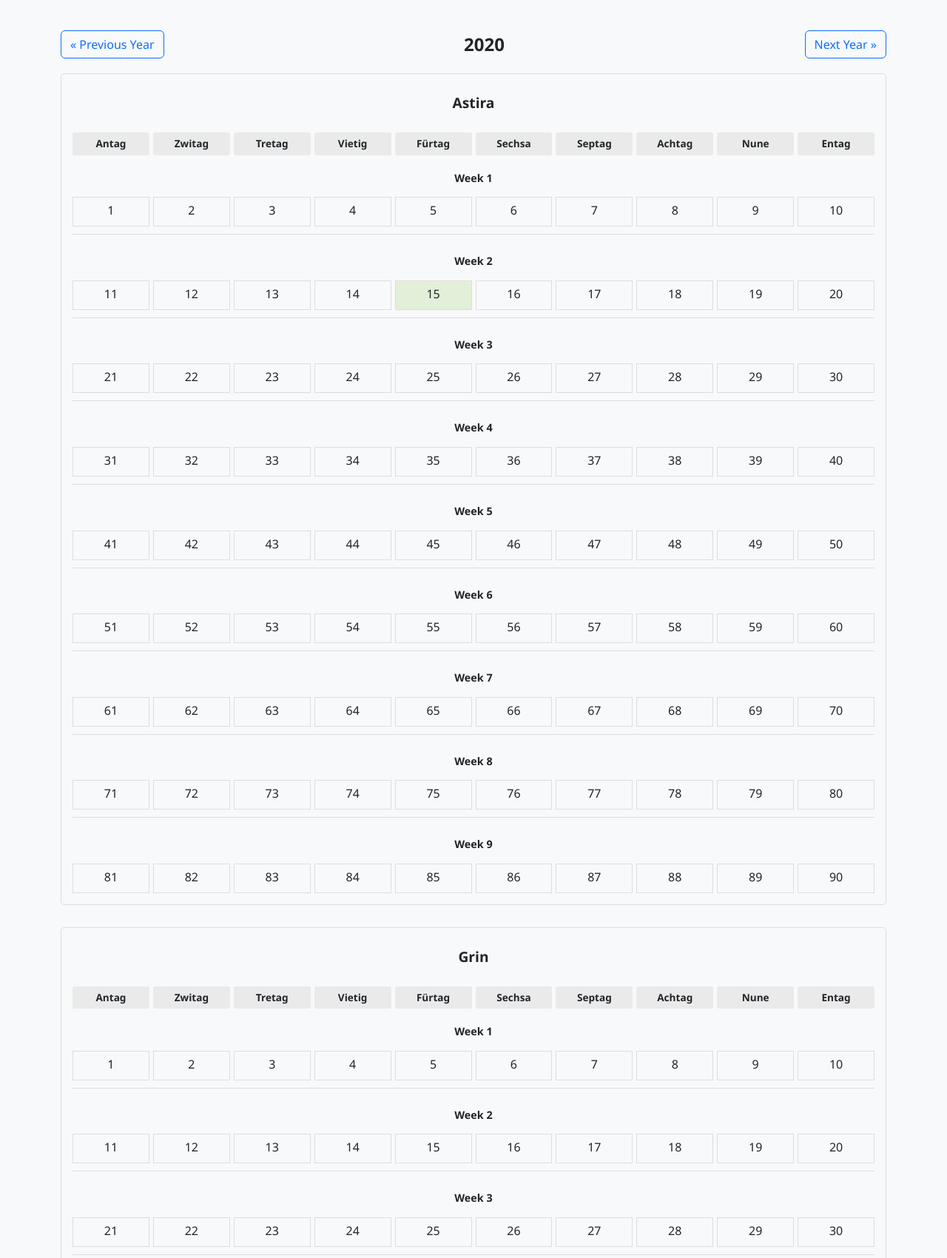
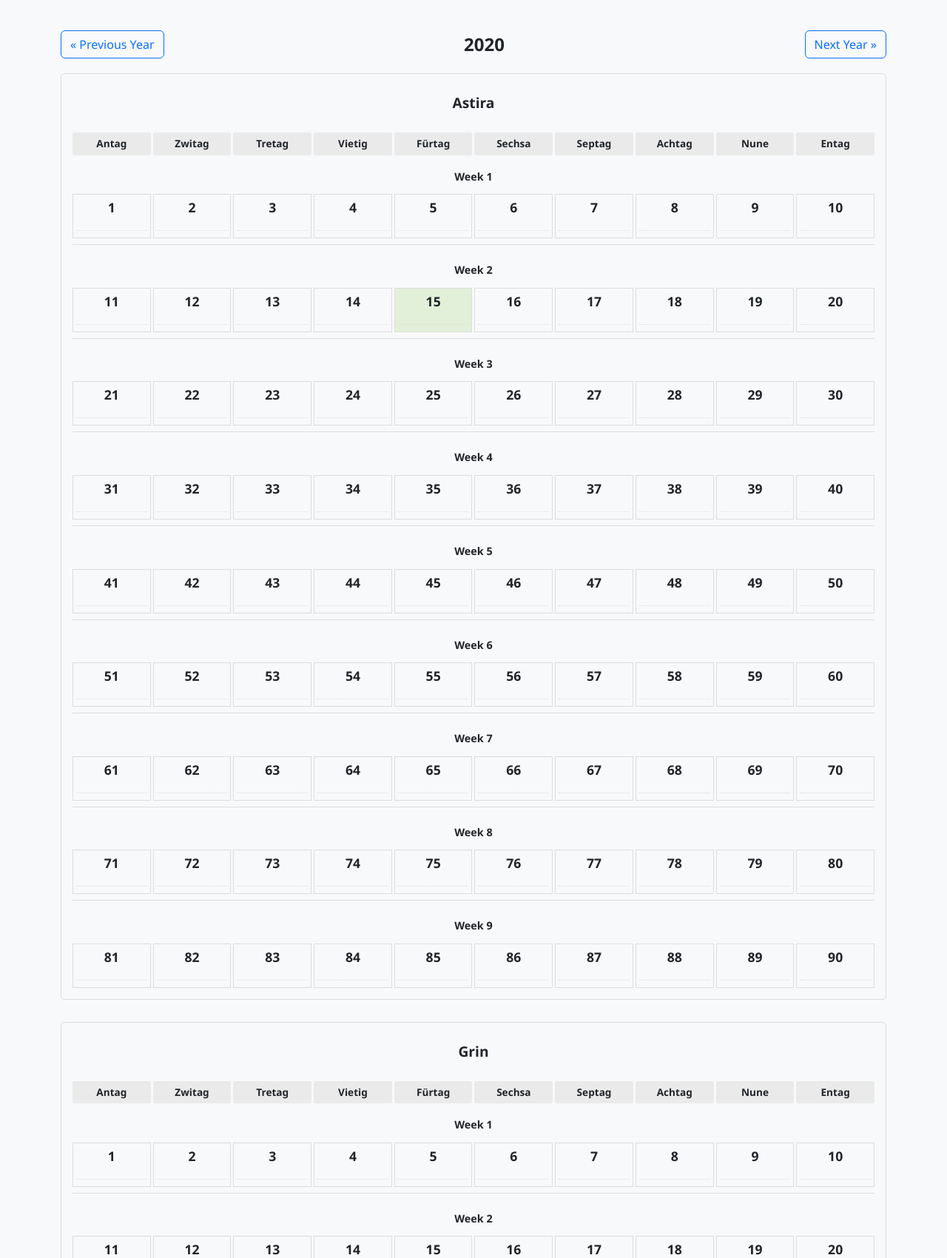
Before and after one commit to fabicious/kalandar, a Flask app: template kalandar/templates/calendar.html in a window 1280 px wide. Shown: the part 229-1929 px from the top of the page at 74% size. Run offline with Flask 3, Linux system fonts and the light colour scheme; the template is opened without the code that fills it: most values are stand-ins (such as "Sample title", 1, 10 or a date in 2020).

Commit message:
Show Gregorian date in each calendar day cell
- Add small formatted date display in each calendar day cell
- Add API endpoint to fetch date mappings when changing years
- Improve cell styling to accommodate Gregorian dates
- Use shorter date format (MM/DD/YY) for space efficiency
- Add visual separator between custom day and Gregorian date

🤖 Generated with [Claude Code](https://claude.ai/code)

Co-Authored-By: Claude <noreply@anthropic.com>

```diff
--- a/kalandar/models.py
+++ b/kalandar/models.py
@@ -74,6 +74,10 @@ def custom_to_standard_date(custom_year, custom_month, custom_day):
     standard_date = standard_epoch + timedelta(days=days_since_custom_epoch)
 
     return standard_date
+
+def format_standard_date(date):
+    """Format a standard date in a short format (MM/DD/YY)"""
+    return date.strftime("%m/%d/%y")
 
 def standard_to_custom_date(standard_date):
     """Convert a standard Gregorian date to our custom calendar date"""
--- a/kalandar/templates/calendar.html
+++ b/kalandar/templates/calendar.html
@@ -46,14 +46,32 @@
     .days-grid {
         display: grid;
         grid-template-columns: repeat(10, 1fr);
-        gap: 5px;
+        gap: 3px;
     }
     .day-cell {
-        height: 40px;
+        height: 60px;
         border: 1px solid #ddd;
         text-align: center;
-        padding: 5px;
+        padding: 4px;
         cursor: pointer;
+        display: flex;
+        flex-direction: column;
+        justify-content: space-between;
+    }
+    .day-number {
+        font-size: 1.1em;
+        font-weight: bold;
+        margin-bottom: 2px;
+    }
+    .gregorian-date {
+        font-size: 0.65em;
+        color: #666;
+        white-space: nowrap;
+        overflow: hidden;
+        text-overflow: ellipsis;
+        margin-bottom: 3px;
+        border-top: 1px dotted #ddd;
+        padding-top: 2px;
     }
     .day-cell:hover {
         background-color: #f0f0f0;
@@ -235,6 +253,18 @@
             // Update year display
             document.getElementById('current-year').textContent = currentYear;
 
+            // Fetch new date mappings when the year changes
+            fetch(`/get-date-mappings/${currentYear}`)
+                .then(response => response.json())
+                .then(newMappings => {
+                    // Store the new mappings globally
+                    window.dateMappings = newMappings;
+                })
+                .catch(error => {
+                    console.error('Error fetching date mappings:', error);
+                    // Fall back to existing mappings
+                });
+
             // Create each month container
             for (let month = 0; month < 5; month++) {
                 const monthContainer = document.createElement('div');
@@ -281,7 +311,28 @@
                     for (let day = startDay; day <= endDay; day++) {
                         const dayCell = document.createElement('div');
                         dayCell.className = 'day-cell';
-                        dayCell.textContent = day;
+
+                        // Create day number element
+                        const dayNumber = document.createElement('div');
+                        dayNumber.className = 'day-number';
+                        dayNumber.textContent = day;
+                        dayCell.appendChild(dayNumber);
+
+                        // Create Gregorian date element
+                        const gregorianDate = document.createElement('div');
+                        gregorianDate.className = 'gregorian-date';
+
+                        // Initialize dateMappings on first load
+                        if (!window.dateMappings) {
+                            window.dateMappings = {{ date_mappings|tojson }};
+                        }
+
+                        // Use the current mappings
+                        if (window.dateMappings[month] && window.dateMappings[month][day]) {
+                            gregorianDate.textContent = window.dateMappings[month][day];
+                        }
+
+                        dayCell.appendChild(gregorianDate);
 
                         // Calculate day of year for event checking
                         const dayOfYear = monthDayToDayOfYear(month, day, currentYear);
@@ -405,12 +456,32 @@
         // Year navigation handlers
         document.getElementById('prev-year').addEventListener('click', function() {
             currentYear--;
-            renderCalendar();
+            // Fetch new date mappings before rendering
+            fetch(`/get-date-mappings/${currentYear}`)
+                .then(response => response.json())
+                .then(newMappings => {
+                    window.dateMappings = newMappings;
+                    renderCalendar();
+                })
+                .catch(error => {
+                    console.error('Error fetching date mappings:', error);
+                    renderCalendar();
+                });
         });
 
         document.getElementById('next-year').addEventListener('click', function() {
             currentYear++;
-            renderCalendar();
+            // Fetch new date mappings before rendering
+            fetch(`/get-date-mappings/${currentYear}`)
+                .then(response => response.json())
+                .then(newMappings => {
+                    window.dateMappings = newMappings;
+                    renderCalendar();
+                })
+                .catch(error => {
+                    console.error('Error fetching date mappings:', error);
+                    renderCalendar();
+                });
         });
 
         // Initial fetch and render
--- a/kalandar/views.py
+++ b/kalandar/views.py
@@ -2,6 +2,7 @@ from flask import Blueprint, render_template, request, flash, jsonify, redirect,
 from .models import Event, get_days_in_month, is_leap_year, get_month_name, get_day_of_week, get_weekday_name
 from .models import CUSTOM_EPOCH_YEAR, CUSTOM_EPOCH_MONTH, CUSTOM_EPOCH_DAY
 from .models import STANDARD_EPOCH_YEAR, STANDARD_EPOCH_MONTH, STANDARD_EPOCH_DAY
+from .models import custom_to_standard_date, format_standard_date
 from . import db
 import json
 from datetime import datetime, timedelta
@@ -18,7 +19,19 @@ def calendar():
     today = datetime.now()
     custom_today = convert_standard_to_custom_date(today)
 
-    return render_template("calendar.html", custom_today=custom_today)
+    # Create date mapping for the JavaScript part
+    date_mappings = {}
+    for month in range(5):
+        date_mappings[month] = {}
+        for day in range(1, get_days_in_month(month, custom_today['year']) + 1):
+            # Convert custom date to standard date
+            standard_date = custom_to_standard_date(custom_today['year'], month, day)
+            # Format the standard date
+            date_mappings[month][day] = format_standard_date(standard_date)
+
+    return render_template("calendar.html",
+                          custom_today=custom_today,
+                          date_mappings=date_mappings)
 
 def convert_standard_to_custom_date(standard_date):
     """Convert a standard calendar date to our custom 5-month calendar date"""
@@ -127,3 +140,18 @@ def get_events():
             'customEnd': custom_end
         })
     return jsonify(event_list)
+
+@views.route('/get-date-mappings/<int:year>')
+def get_date_mappings(year):
+    """Get date mappings for a specific custom year"""
+    # Create date mapping for the given year
+    date_mappings = {}
+    for month in range(5):
+        date_mappings[month] = {}
+        for day in range(1, get_days_in_month(month, year) + 1):
+            # Convert custom date to standard date
+            standard_date = custom_to_standard_date(year, month, day)
+            # Format the standard date
+            date_mappings[month][day] = format_standard_date(standard_date)
+
+    return jsonify(date_mappings)
```
